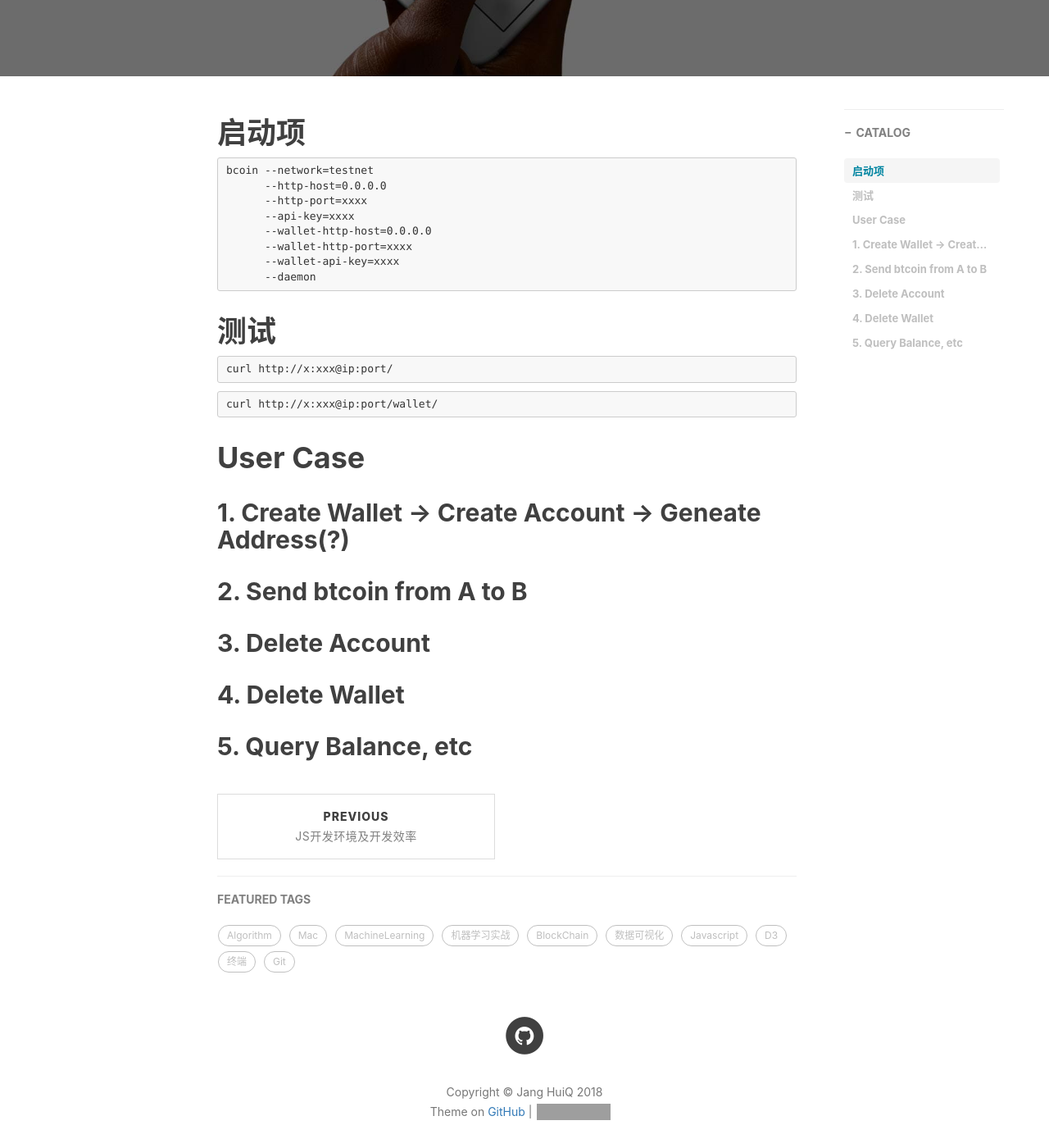
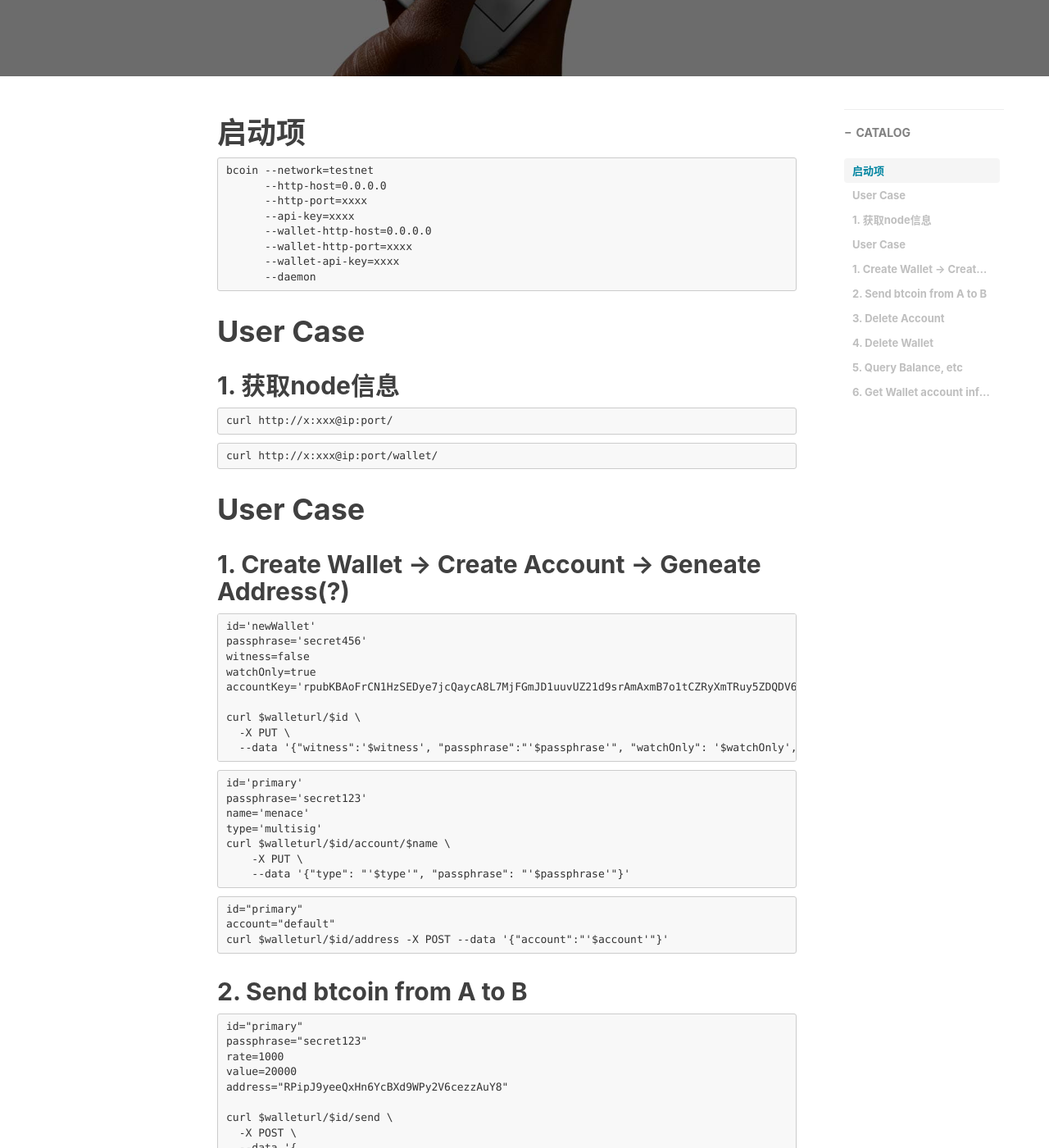
Before and after one commit to jangzc/jangzc.github.io, a Jekyll site: the page built from _posts/2018-11-13-bcoinC配置启动和UserCase.md, in a window 1280 px wide and 1400 px high, scrolled down 430 px. Shown: the whole window at 82% size. Built offline with Jekyll 4.4.1, drawn with Linux system fonts in a browser that asks for light colours; nearby versions of some CDN libraries; comment, search, counter and statistics services are not loaded; some of the changed text lies outside the part shown; grey boxes are pictures that could not be loaded.

Commit message:
Update 2018-11-13-bcoinC配置启动和UserCase.md

````diff
--- a/_posts/2018-11-13-bcoinC配置启动和UserCase.md
+++ b/_posts/2018-11-13-bcoinC配置启动和UserCase.md
@@ -23,7 +23,8 @@ bcoin --network=testnet
       --daemon
 ```
 
-# 测试
+# User Case
+## 1. 获取node信息
 ```
 curl http://x:xxx@ip:port/
 ```
@@ -34,11 +35,64 @@ curl http://x:xxx@ip:port/wallet/
 
 # User Case
 ## 1. Create Wallet -> Create Account -> Geneate Address(?)
+```
+id='newWallet'
+passphrase='secret456'
+witness=false
+watchOnly=true
+accountKey='rpubKBAoFrCN1HzSEDye7jcQaycA8L7MjFGmJD1uuvUZ21d9srAmAxmB7o1tCZRyXmTRuy5ZDQDV6uxtcxfHAadNFtdK7J6RV9QTcHTCEoY5FtQD'
 
+curl $walleturl/$id \
+  -X PUT \
+  --data '{"witness":'$witness', "passphrase":"'$passphrase'", "watchOnly": '$watchOnly', "accountKey":"'$accountKey'"}'
+```
+
+```
+id='primary'
+passphrase='secret123'
+name='menace'
+type='multisig'
+curl $walleturl/$id/account/$name \
+    -X PUT \
+    --data '{"type": "'$type'", "passphrase": "'$passphrase'"}'
+```
+
+```
+id="primary"
+account="default"
+curl $walleturl/$id/address -X POST --data '{"account":"'$account'"}'
+```
 ## 2. Send btcoin from A to B
+```
+id="primary"
+passphrase="secret123"
+rate=1000
+value=20000
+address="RPipJ9yeeQxHn6YcBXd9WPy2V6cezzAuY8"
 
+curl $walleturl/$id/send \
+  -X POST \
+  --data '{
+    "passphrase":"'$passphrase'",
+    "rate":'$rate',
+    "outputs":[
+      {"address":"'$address'", "value":'$value'}
+    ]
+  }'
+```
 ## 3. Delete Account
 
 ## 4. Delete Wallet
 
 ## 5. Query Balance, etc
+```
+id='primary'
+account='default'
+curl $walleturl/$id/balance?account=$account
+```
+## 6. Get Wallet account info(include address info)
+```
+id='primary'
+account='default'
+curl $walleturl/$id/account/$account
+```
````
